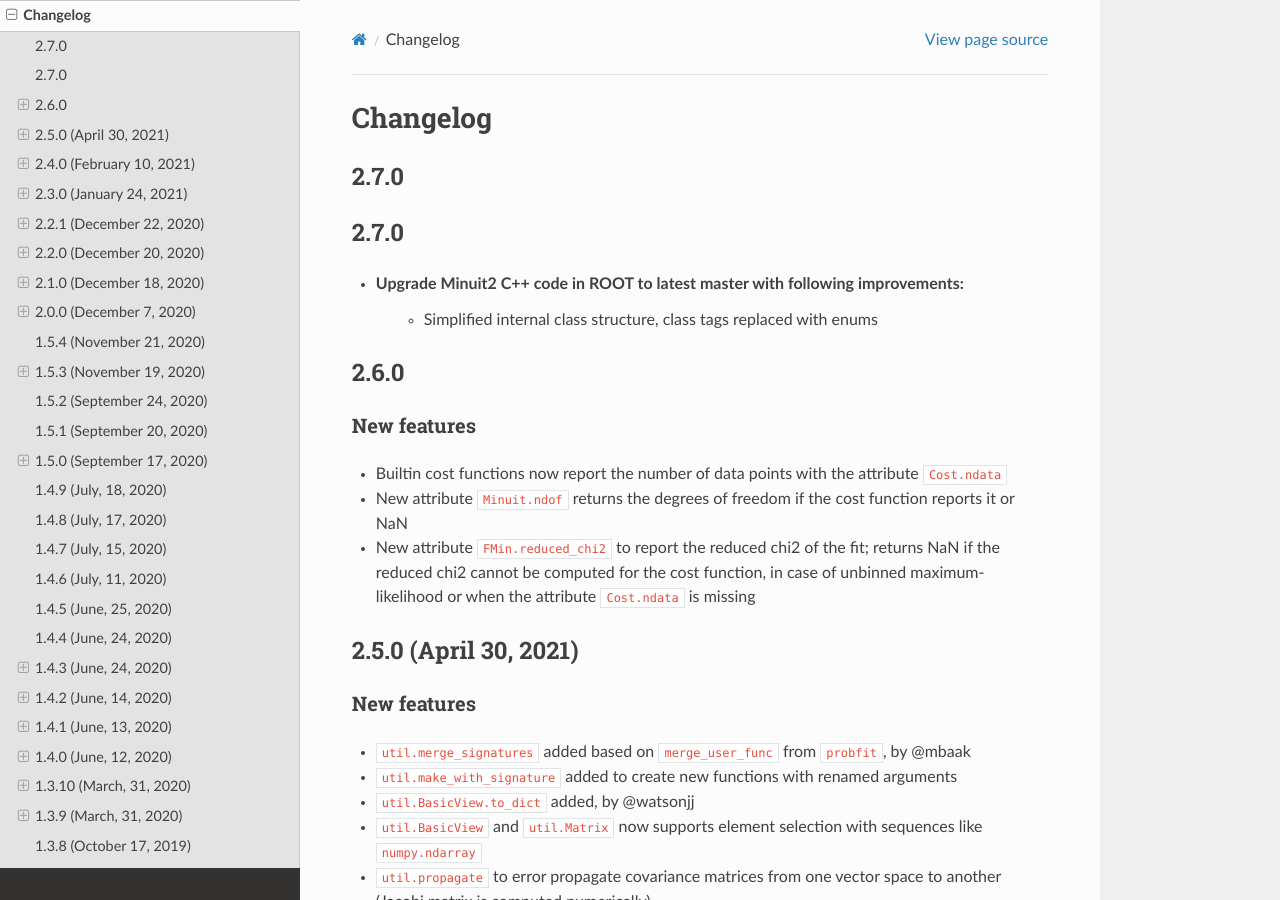
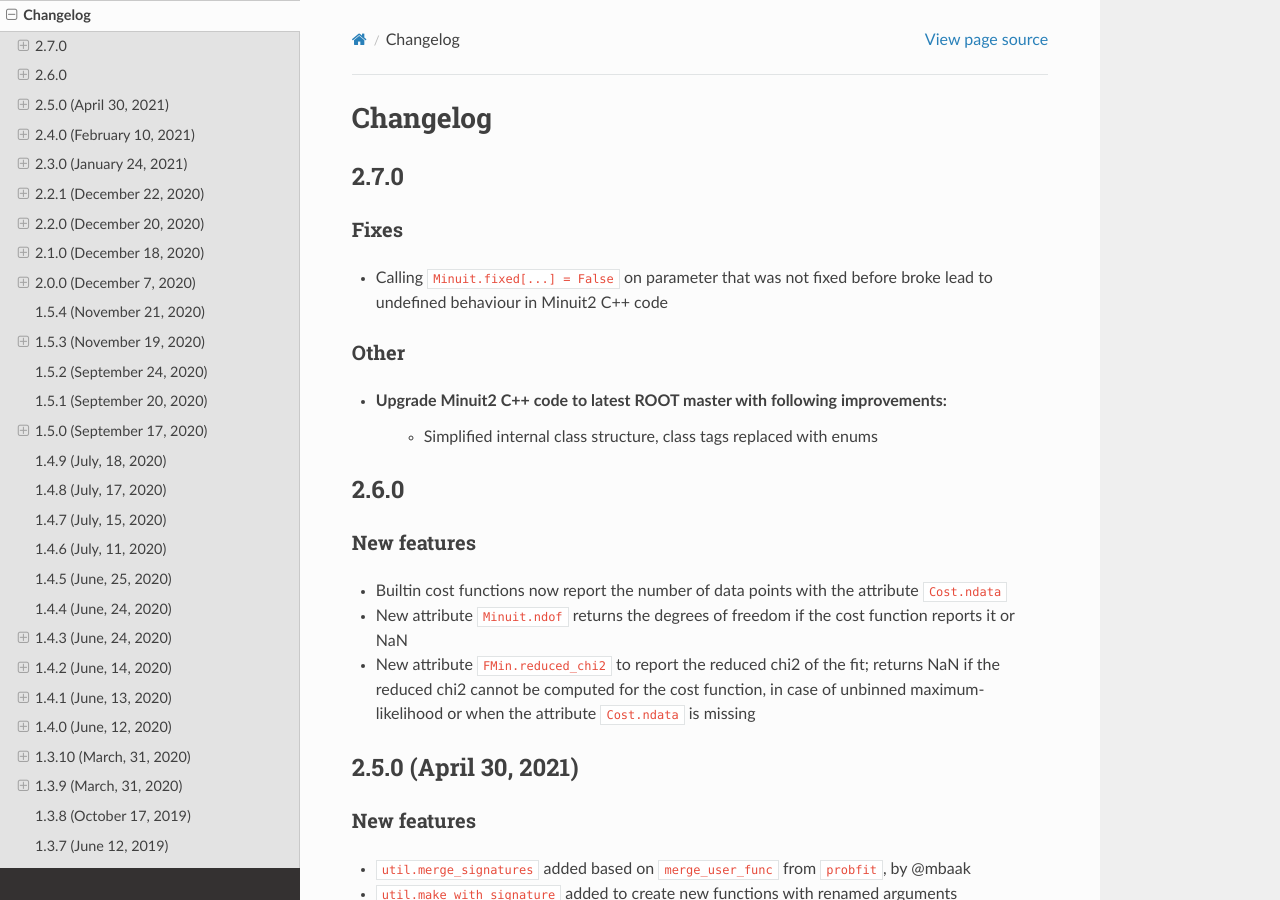
Before and after one commit to scikit-hep/iminuit, a Sphinx documentation site: the page built from doc/changelog.rst, in a window 1280 px wide and 900 px high. Built offline with Sphinx 7.4.7 and the Read the Docs theme 2.0.0, drawn with Linux system fonts in a browser that asks for light colours.

Commit message:
update changelog

```diff
--- a/doc/changelog.rst
+++ b/doc/changelog.rst
@@ -4,16 +4,23 @@
 
 Changelog
 =========
+
 2.7.0
 -----
 
-2.7.0
------
-- Upgrade Minuit2 C++ code in ROOT to latest master with following improvements:
+Fixes
+~~~~~
+- Calling ``Minuit.fixed[...] = False`` on parameter that was not fixed before broke
+  lead to undefined behaviour in Minuit2 C++ code
+
+Other
+~~~~~
+- Upgrade Minuit2 C++ code to latest ROOT master with following improvements:
    - Simplified internal class structure, class tags replaced with enums
 
 2.6.0
 -----
+
 New features
 ~~~~~~~~~~~~
 - Builtin cost functions now report the number of data points with the attribute
```
